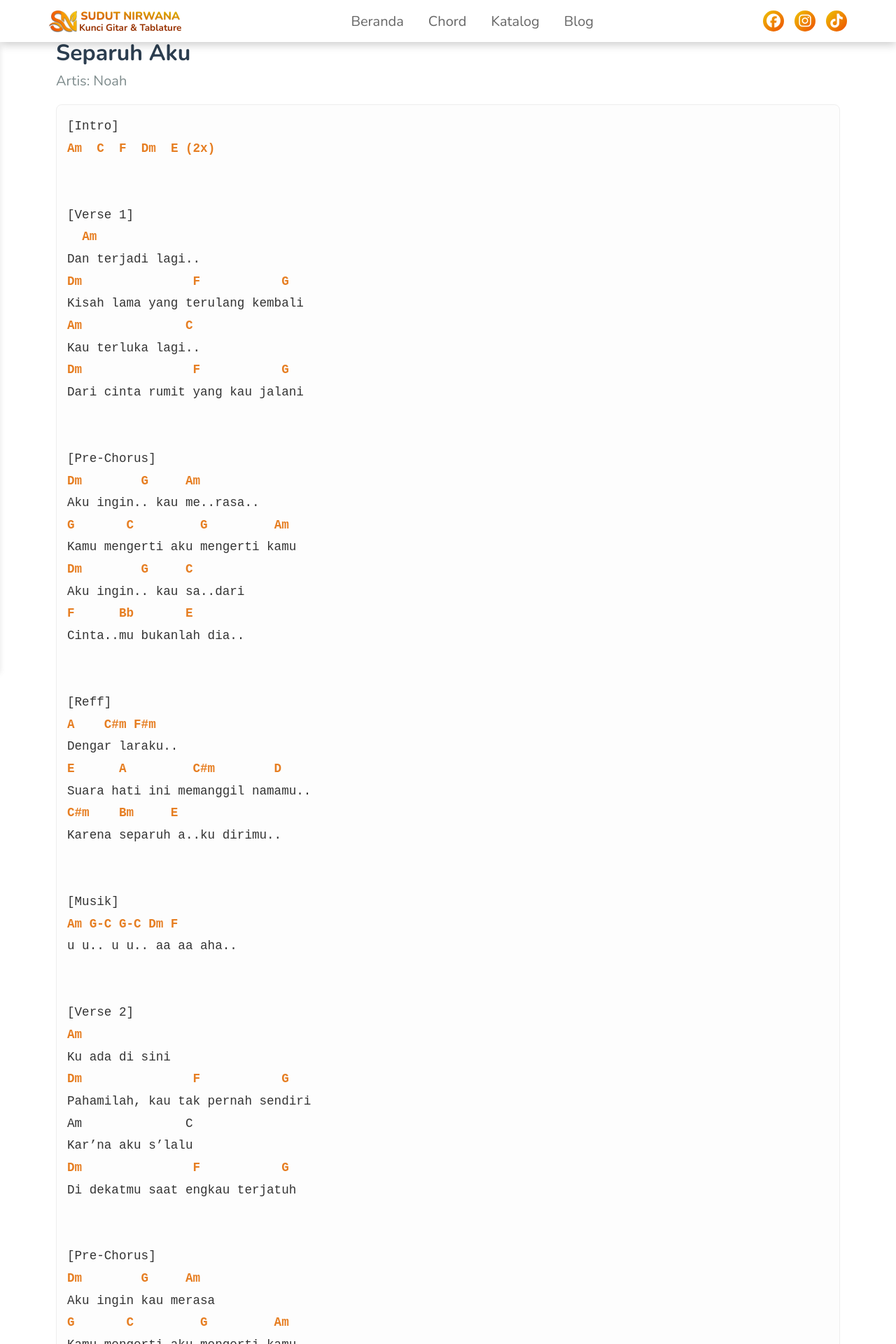
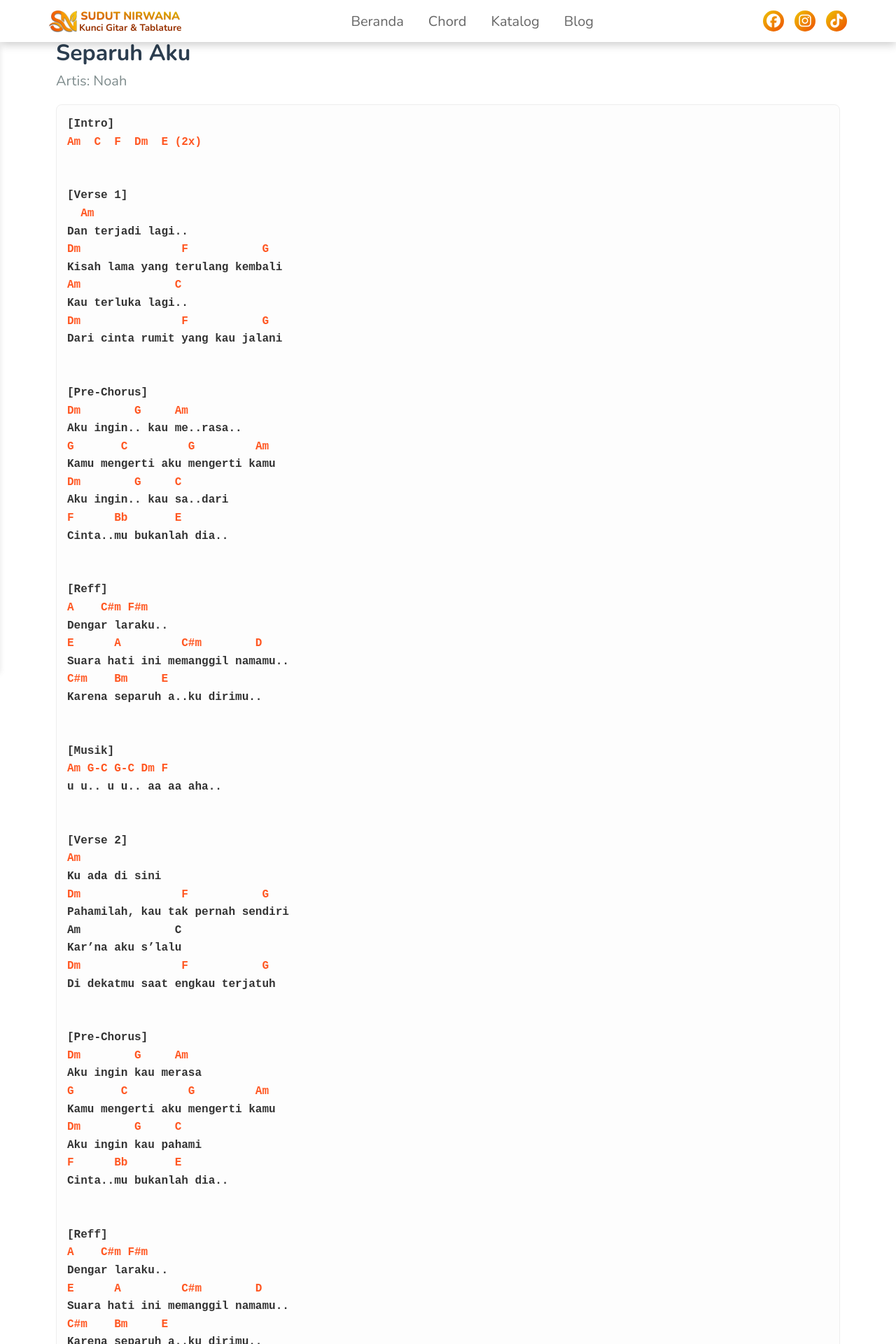
Before and after one commit to sudut-nirwana/sudut-nirwana-main, a Jekyll site: the page built from _chord/separuh-aku.md, in a window 1280 px wide. Shown: the top 1920 px of the page at 70% size. Built offline with Jekyll 4.4.1, drawn with Linux system fonts in a browser that asks for light colours.

Commit message:
Update chord-style.css

```diff
--- a/assets/css/chord-style.css
+++ b/assets/css/chord-style.css
@@ -2,8 +2,11 @@
     width: 100%;
     margin: 0 auto;
     box-sizing: border-box;
-    padding: 20px; /* Default HP */
+    /* Ubah padding-top ini untuk mengatur jarak judul ke header */
+    padding: 20px;
+    padding-top: 70px; /* Coba di 70px dulu, kalau masih kejauhan, turunkan ke 60px */
 }
+
 
 /* Judul H2 */
 .chord-header h2 {
@@ -20,25 +23,26 @@
 /* AREA CHORD: Ini rahasianya agar tidak berantakan */
 .chord-content-wrapper {
     font-family: 'Courier New', Courier, monospace !important;
-    font-size: 1.1rem;
-    line-height: 1.8;
+    font-size: 1rem;
+    line-height: 1.6;
+    /* Tambahkan ini agar lirik lebih tegas */
+    font-weight: 600;
     background: #fdfdfd;
     padding: 15px;
     border-radius: 8px;
     border: 1px solid #eee;
-
-    /* Menjaga spasi dan baris baru dari Markdown */
     white-space: pre-wrap;
     word-wrap: break-word;
     color: #333;
 }
 
-/* Style untuk Kunci Gitar (hasil dari **Am**) */
-.chord-content-wrapper strong,
-.chord-content-wrapper b {
-    color: #e67e22;
-    font-weight: bold;
+/* Membuat Chord (di dalam tag strong) jadi jauh lebih menonjol */
+.chord-content-wrapper strong {
+    color: #ff5722; /* Warna Orange khas Sudut Nirwana */
+    font-weight: 800; /* Paling tebal */
+    font-style: normal;
 }
+
 
 /* Container khusus halaman A-Z */
 .alphabet-page {
```
